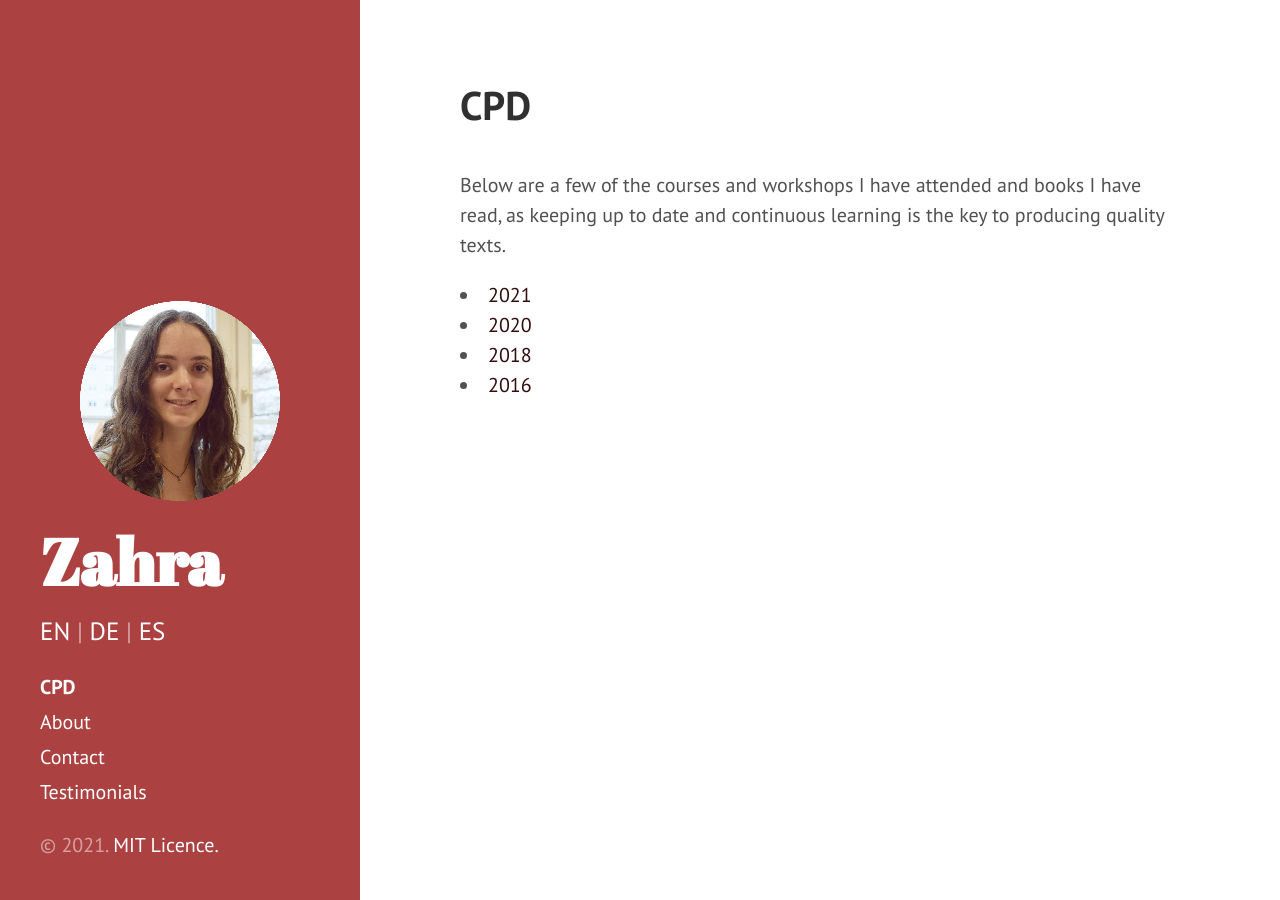
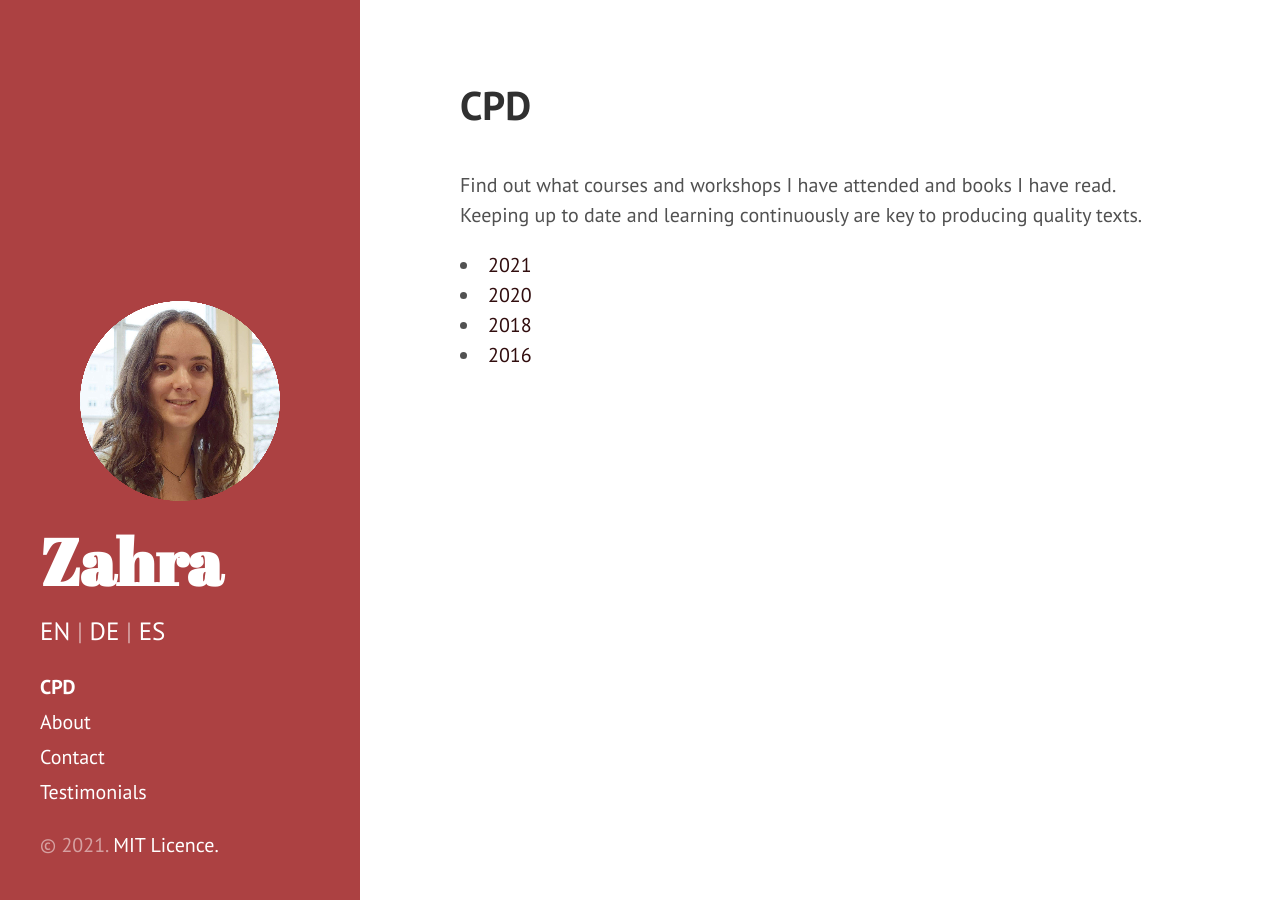
Before and after one commit to Zahra-Claire-Bahrani-Peacock/zahra-claire-bahrani-peacock.github.io, a Jekyll site: the page built from CPD.md, in a window 1280 px wide. Built offline with Jekyll 4.4.1, drawn with Linux system fonts in a browser that asks for light colours.

Commit message:
Changes 02.2021

```diff
--- a/CPD.md
+++ b/CPD.md
@@ -4,14 +4,14 @@
 permalink: cpd
 ---
 <br/>
-Below are a few of the courses and workshops I have attended and books I have read, as keeping up to date and continuous learning is the key to producing quality texts.
+Find out what courses and workshops I have attended and books I have read. Keeping up to date and learning continuously are key to producing quality texts.
 <br/>
 
-<li><a href="https://zahra-claire-bahrani-peacock.github.io/2021">2021</a></li>
+<li><a href="https://zahra-claire-bahrani-peacock.github.io/cpd-2021">2021</a></li>
 
-<li><a href="https://zahra-claire-bahrani-peacock.github.io/2020">2020</a></li>
+<li><a href="https://zahra-claire-bahrani-peacock.github.io/cpd-2020">2020</a></li>
 
-<li><a href="https://zahra-claire-bahrani-peacock.github.io/2018">2018</a></li>
+<li><a href="https://zahra-claire-bahrani-peacock.github.io/cpd-2018">2018</a></li>
 
-<li><a href="https://zahra-claire-bahrani-peacock.github.io/2016">2016</a></li>
+<li><a href="https://zahra-claire-bahrani-peacock.github.io/cpd-2016">2016</a></li>
 <br>
```
Also changed, not shown: contact.md (+1 -2 lines), de.md (+1 -1 lines), es.md (+1 -1 lines).
